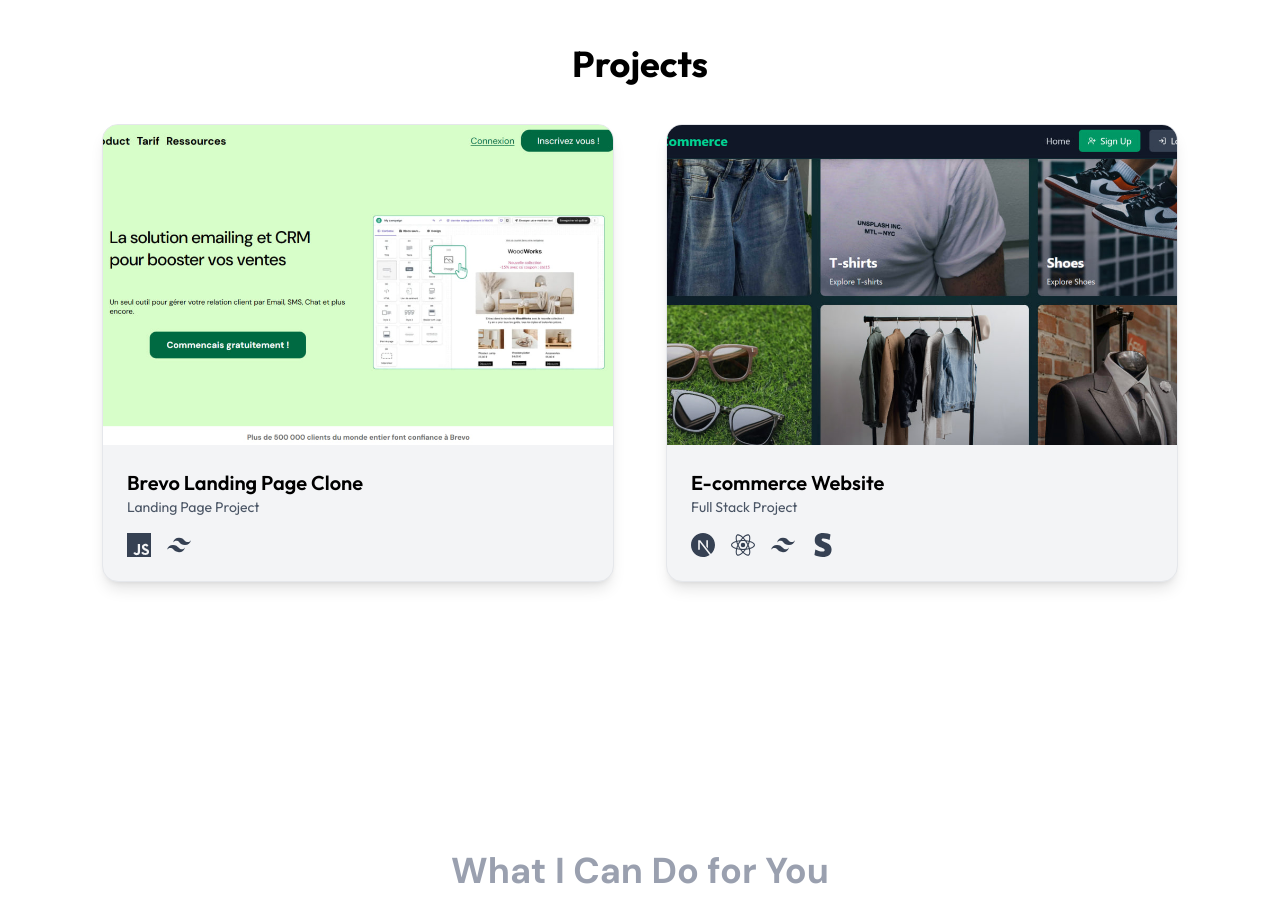
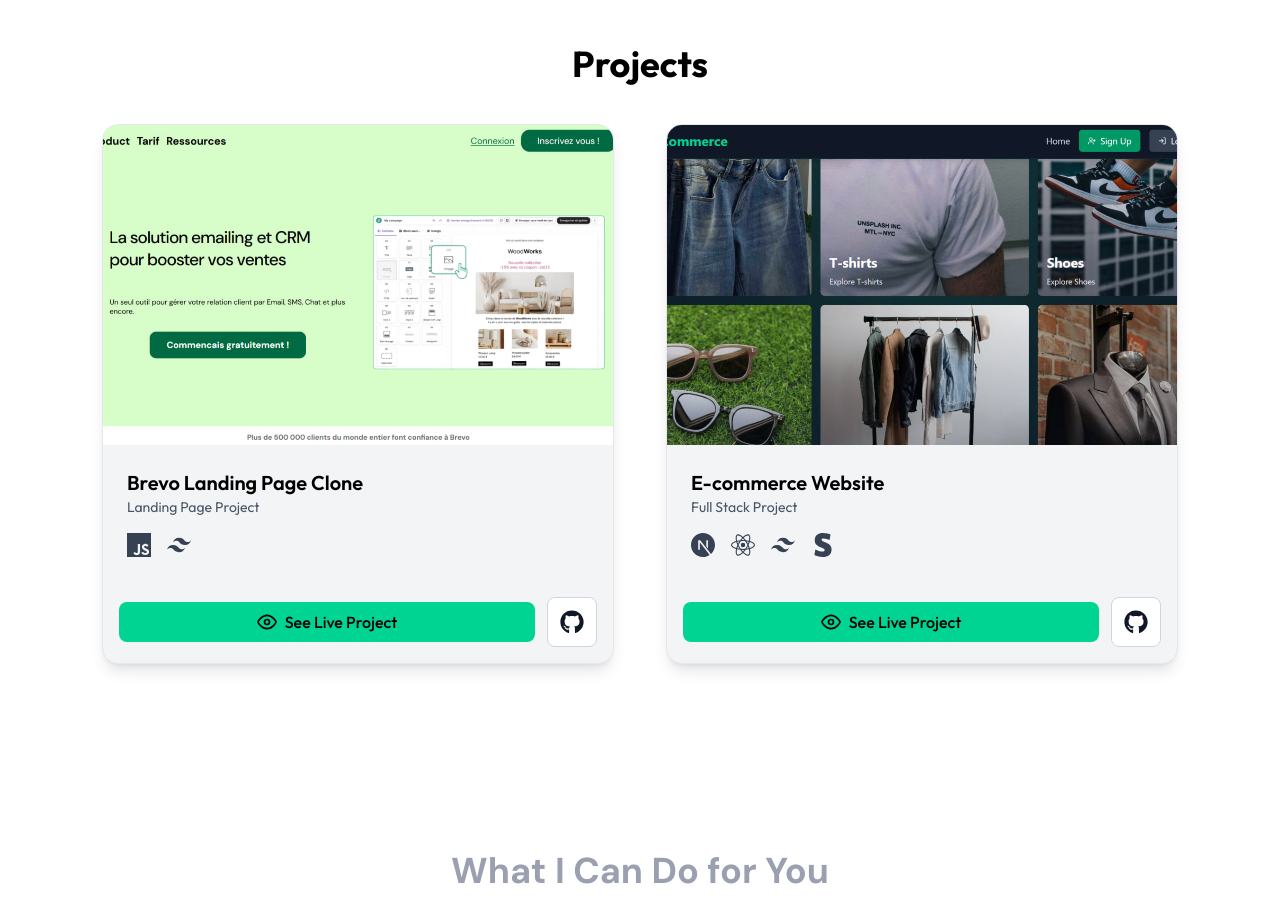
Before and after one commit to Andamlaka/personal-portfolio, a React (Vite) app in the folder portfolio/: page / in a window 1280 px wide. Shown: the part 820-1742 px from the top of the page. Built offline with nearby package versions, Linux system fonts and the light colour scheme.

Commit message:
updating

```diff
--- a/portfolio/src/components/Project.jsx
+++ b/portfolio/src/components/Project.jsx
@@ -2,20 +2,27 @@
 
 import { motion } from "framer-motion";
 import { SiJavascript, SiNextdotjs, SiReact, SiTailwindcss, SiStripe } from "react-icons/si";
+import { FiEye } from "react-icons/fi";
+import { FaGithub } from "react-icons/fa";
 
 const projects = [
   {
     title: "Brevo Landing Page Clone",
     subtitle: "Landing Page Project",
     link: "https://mohssine32.github.io/Brevo-Repo/",
+    github: "https://github.com/mohssine32/Brevo-Repo",
     screenshot: "/landingpage.jpg",
     video: "/landingpage.mp4",
-    tech: [<SiJavascript key="js" className="w-6 h-6" />, <SiTailwindcss key="tw" className="w-6 h-6" />],
+    tech: [
+      <SiJavascript key="js" className="w-6 h-6" />,
+      <SiTailwindcss key="tw" className="w-6 h-6" />,
+    ],
   },
   {
     title: "E-commerce Website",
     subtitle: "Full Stack Project",
     link: "https://e-commerce-project-eta-ruddy.vercel.app/",
+    github: "https://github.com/mohssine32/e-commerce-project",
     screenshot: "/ecommerce.jpg",
     video: "/ecommerce.mp4",
     tech: [
@@ -36,11 +43,8 @@
 
       <div className="grid gap-10 md:grid-cols-2 justify-center">
         {projects.map((project, index) => (
-          <motion.a
+          <motion.div
             key={index}
-            href={project.link}
-            target="_blank"
-            rel="noreferrer"
             initial={{ opacity: 0, y: 50 }}
             animate={{ opacity: 1, y: 0 }}
             transition={{ duration: 0.6, delay: index * 0.2 }}
@@ -76,7 +80,31 @@
                 {project.tech}
               </div>
             </div>
-          </motion.a>
+
+            {/* Buttons */}
+            <div className="flex items-center justify-between p-4 gap-3">
+              {/* Live Button */}
+              <a
+                href={project.link}
+                target="_blank"
+                rel="noreferrer"
+                className="flex items-center justify-center gap-2 flex-1 bg-emerald-400 hover:bg-emerald-500 text-black font-medium px-4 py-2 rounded-lg transition"
+              >
+                <FiEye className="w-5 h-5" />
+                See Live Project
+              </a>
+
+              {/* GitHub Button */}
+              <a
+                href={project.github}
+                target="_blank"
+                rel="noreferrer"
+                className="p-3 rounded-lg border border-gray-300 dark:border-zinc-700 bg-white dark:bg-zinc-800 hover:bg-emerald-400 dark:hover:bg-zinc-700 transition"
+              >
+                <FaGithub className="w-6 h-6 text-gray-900 dark:text-white" />
+              </a>
+            </div>
+          </motion.div>
         ))}
       </div>
     </section>
```
